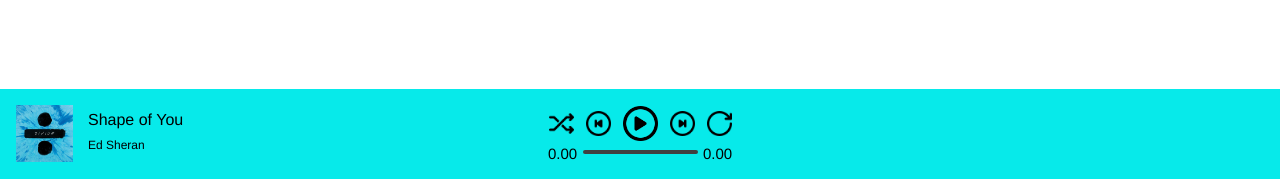
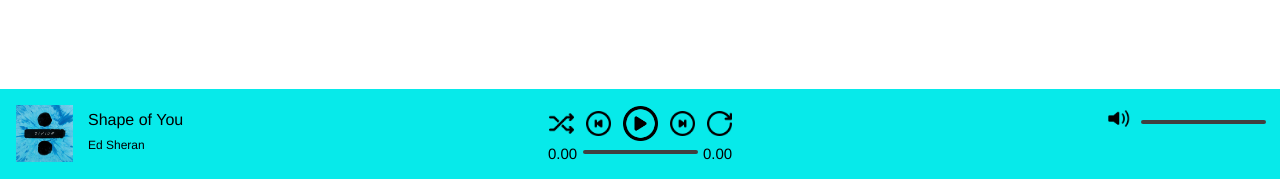
Before and after one commit to Adjagarail/Music_Apps, a PHP site: page / in a window 1280 px wide. Shown: the part 621-800 px from the top of the page. Run offline with PHP 8.4, Linux system fonts and the light colour scheme.

Commit message:
touche volume

```diff
--- a/Css/style.css
+++ b/Css/style.css
@@ -27,6 +27,11 @@ html,body
 {
   width: 25%;
   min-width: 180px;
+}
+#section-droite
+{
+    position: relative;
+    margin-top: 16px;
 }
 #section_center
 {
@@ -128,3 +133,13 @@ border-radius:2px;
   font-size: 12px;
   color: #000000;
 }
+.volume_barre
+{
+  width: 180px;
+  position: absolute;
+  right: 0px;
+}
+.volume_barre .progressbarre
+{
+  width: 125px;
+}
--- a/index.php
+++ b/index.php
@@ -77,7 +77,20 @@
                   </div>
                 </div>
 
-                <div id="section_droite"></div>
+                <div id="section_droite">
+                  <div class="volume_barre boutons">
+                    <button class="boutonscontroleurs volume" title="volume">
+                      <img src="Images/Controleurs/volume.png" alt="volume">
+                    </button>
+
+                    <div class="progressbarre">
+                        <div class="progressbarrebg">
+                          <div class="progress"></div>
+                        </div>
+                      </div>
+
+                  </div>
+                </div>
 
       </div>
 
```
Also changed, not shown: Images/Controleurs/mute.png (added).
